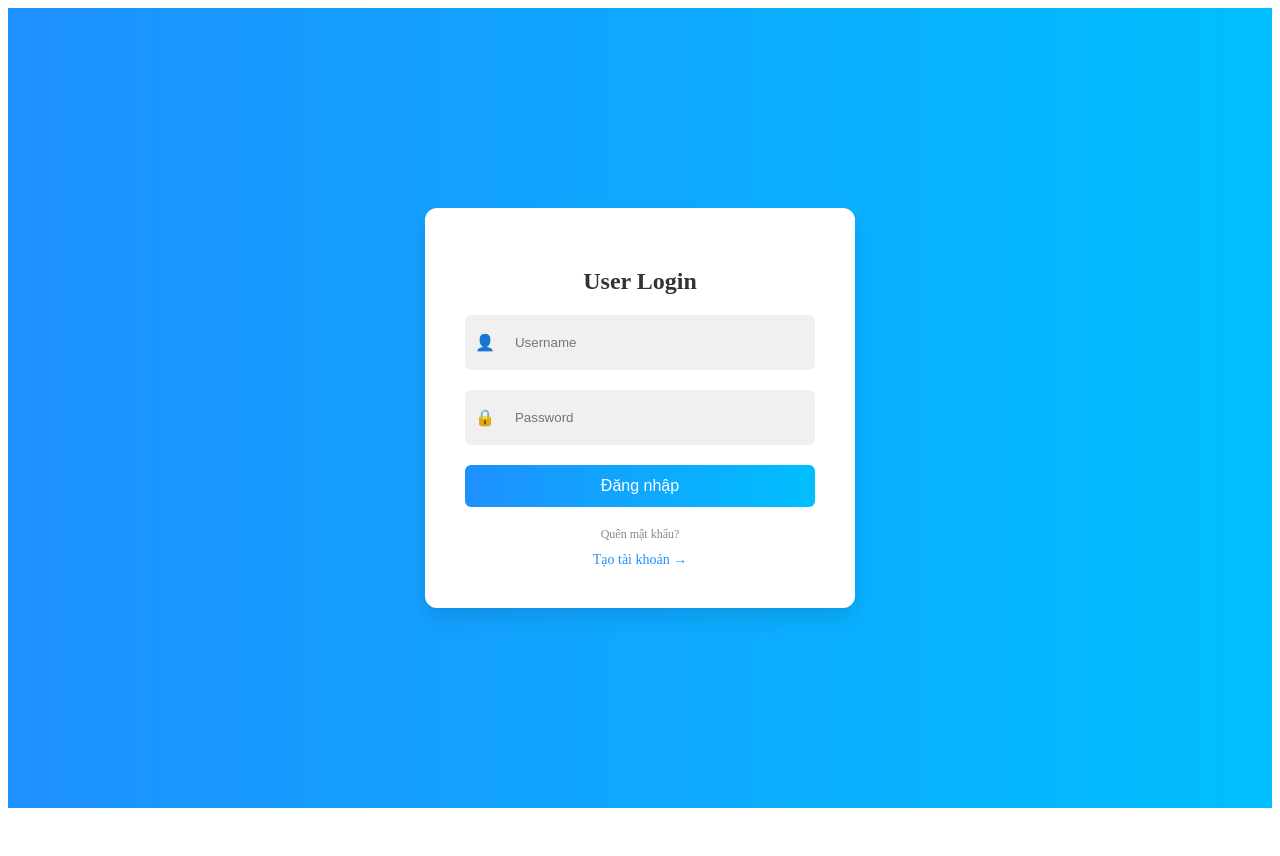
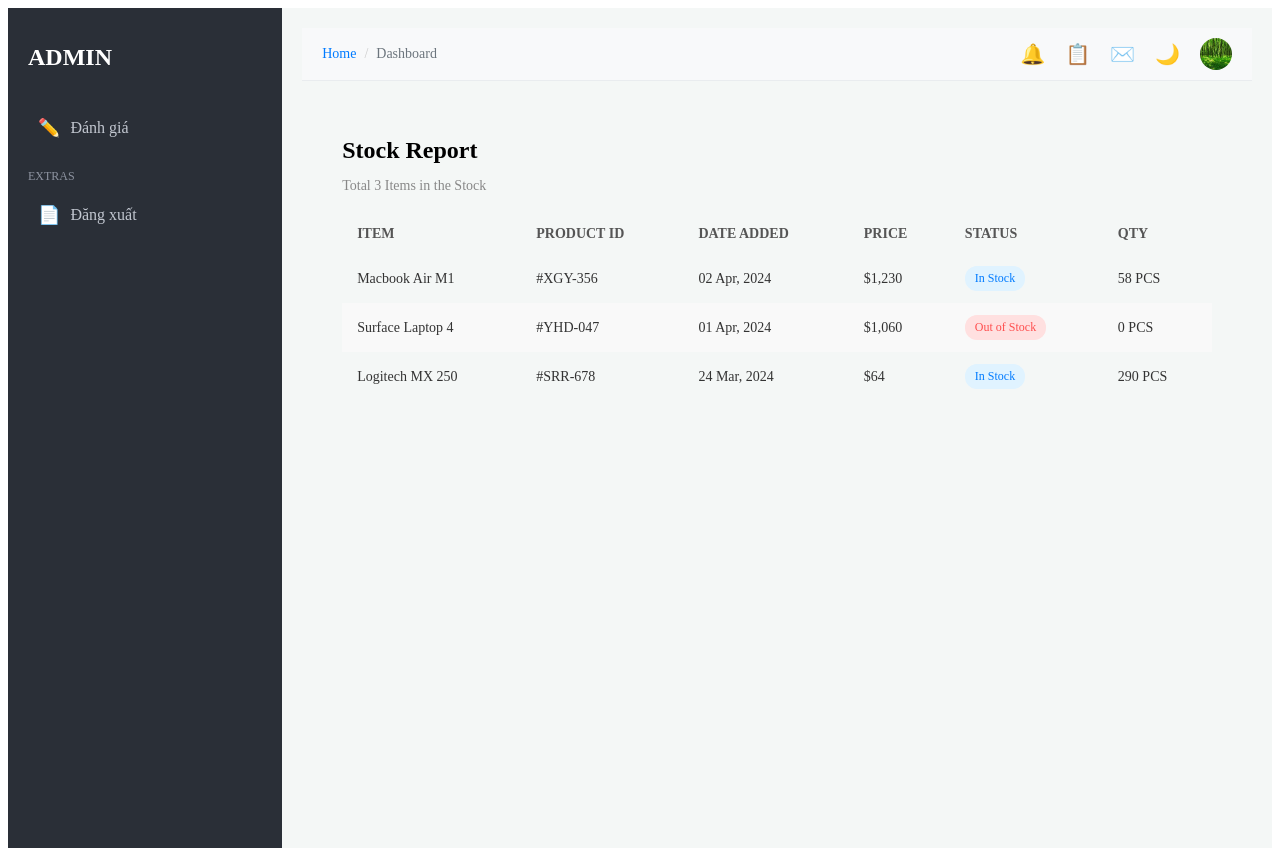
Before and after one commit to vocongvinh641994/website_dashboard_datn, a React app in the folder frontend_dashboard/: page /reviews in a window 1280 px wide. Before the commit this address led to /login. Before the commit the page ends 816 px from the top, so only its background shows below. Built offline with nearby package versions, Linux system fonts and the light colour scheme; the HTML template or start-up script is replaced by a standard one.

Commit message:
+ Update review

```diff
--- a/frontend_dashboard/src/App.js
+++ b/frontend_dashboard/src/App.js
@@ -2,15 +2,21 @@ import React from 'react';
 import { Routes, Route, Navigate } from 'react-router-dom';
 import Login from './pages/login-page';
 import Dashboard from './pages/dashboard';
+import MericCardList from './pages/dashboard/meric-card-list';
+import ReviewPage from './pages/review-page';
 
 const App = () => {
-    return (
-        <Routes>
-            <Route path="/login" element={<Login />} />
-            <Route path="/dashboard" element={<Dashboard />} />
-            <Route path="*" element={<Navigate to="/login" />} />
-        </Routes>
-    );
+  return (
+    <Routes>
+      <Route path="/login" element={<Login />} />
+      <Route path="/" element={<Dashboard />}>
+        {/* Nested routes within Dashboard */}
+        <Route index element={<MericCardList />} />  {/* Default content */}
+        <Route path="reviews" element={<ReviewPage />} />  {/* Content for Đánh giá */}
+      </Route>
+      <Route path="*" element={<Navigate to="/" />} />
+    </Routes>
+  );
 };
 
 export default App; // Ensure that App is exported as the default
--- a/frontend_dashboard/src/pages/dashboard/index.js
+++ b/frontend_dashboard/src/pages/dashboard/index.js
@@ -3,6 +3,7 @@ import styled from 'styled-components';
 import Sidebar from './sidebar';
 import TopNav from './topnav';
 import MericCardList from './meric-card-list';
+import { Outlet } from 'react-router-dom';
 const breadcrumbItems = [
     { label: 'Home', to: '/' },
     { label: 'Dashboard' },
@@ -13,7 +14,10 @@ const Dashboard = () => {
       <Sidebar />
       <MainContent>
         <TopNav />
-        <MericCardList />
+        <ContentContainer>
+          <Outlet /> {/* This is where the routed content will be displayed */}
+        </ContentContainer>
+        {/* <MericCardList /> */}
       </MainContent>
     </DashboardContainer>
   );
@@ -33,5 +37,10 @@ const MainContent = styled.div`
   padding: 20px;
   background-color: #f4f7f6;
 `;
+const ContentContainer = styled.div`
+  padding: 20px;
+  background-color: #f4f7f6;
+  flex: 1;
+`;
 
 export default Dashboard;
--- a/frontend_dashboard/src/pages/dashboard/sidebar/index.js
+++ b/frontend_dashboard/src/pages/dashboard/sidebar/index.js
@@ -4,83 +4,31 @@ import { useNavigate } from 'react-router-dom';
 
 const Sidebar = () => {
   const navigate = useNavigate();
-  const didLogout = () => {
-    navigate("/");
-  }
+
   return (
     <SidebarContainer>
       <LogoContainer>
-        <Logo>ADMIN </Logo>
+        <Logo>ADMIN</Logo>
       </LogoContainer>
       <NavSection>
-        {/* <NavItem>
-          <NavLink>
-            <Icon>🏠</Icon> Dashboard <NewBadge>NEW</NewBadge>
-          </NavLink>
-        </NavItem> */}
-        {/* <SectionTitle>THEME</SectionTitle>
-        <NavItem>
-          <NavLink>
-            <Icon>🎨</Icon> Colors
-          </NavLink>
-        </NavItem> */}
-        <NavItem>
+        <NavItem onClick={() => navigate('/reviews')}>
           <NavLink>
             <Icon>✏️</Icon> Đánh giá
           </NavLink>
         </NavItem>
-        {/* <SectionTitle>COMPONENTS</SectionTitle>
-        <NavItem>
-          <NavLink>
-            <Icon>🛠️</Icon> Base
-          </NavLink>
-        </NavItem>
-        <NavItem>
-          <NavLink>
-            <Icon>🚀</Icon> Buttons
-          </NavLink>
-        </NavItem>
-        <NavItem>
-          <NavLink>
-            <Icon>📊</Icon> Charts
-          </NavLink>
-        </NavItem>
-        <NavItem>
-          <NavLink>
-            <Icon>📝</Icon> Forms
-          </NavLink>
-        </NavItem>
-        <NavItem>
-          <NavLink>
-            <Icon>⭐</Icon> Icons
-          </NavLink>
-        </NavItem>
-        <NavItem>
-          <NavLink>
-            <Icon>🔔</Icon> Notifications
-          </NavLink>
-        </NavItem>
-        <NavItem>
-          <NavLink>
-            <Icon>📦</Icon> Widgets <NewBadge>NEW</NewBadge>
-          </NavLink>
-        </NavItem> */}
         <SectionTitle>EXTRAS</SectionTitle>
-        <NavItem onClick={didLogout}>
+        <NavItem onClick={() => navigate('/login')}>
           <NavLink>
             <Icon>📄</Icon> Đăng xuất
           </NavLink>
         </NavItem>
-
       </NavSection>
-      <Footer>
-        <FooterLink href="#"></FooterLink>
-      </Footer>
     </SidebarContainer>
   );
 };
 
 // Styled Components
+
 const SidebarContainer = styled.div`
   width: 250px;
   height: 100vh;
@@ -137,29 +85,4 @@ const Icon = styled.span`
   font-size: 18px;
 `;
 
-const NewBadge = styled.span`
-  background-color: #00bfff;
-  color: #fff;
-  font-size: 10px;
-  padding: 2px 6px;
-  margin-left: auto;
-  border-radius: 12px;
-`;
-
-const Footer = styled.div`
-  margin-top: 20px;
-`;
-
-const FooterLink = styled.a`
-  color: #00bfff;
-  text-decoration: none;
-  font-weight: bold;
-  font-size: 14px;
-  display: block;
-
-  &:hover {
-    text-decoration: underline;
-  }
-`;
-
 export default Sidebar;
--- a/frontend_dashboard/src/pages/review-page/index.js
+++ b/frontend_dashboard/src/pages/review-page/index.js
@@ -2,7 +2,7 @@ import React from 'react';
 import styled from 'styled-components';
 
 const ReviewPage = () => {
-  const stockData = [
+  const data = [
     {
       item: 'Macbook Air M1',
       productId: '#XGY-356',
```
